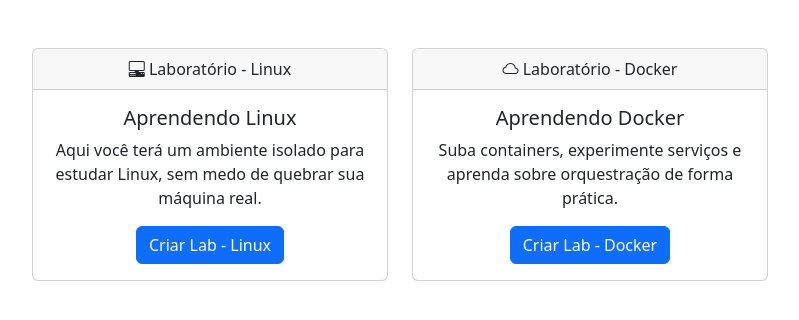
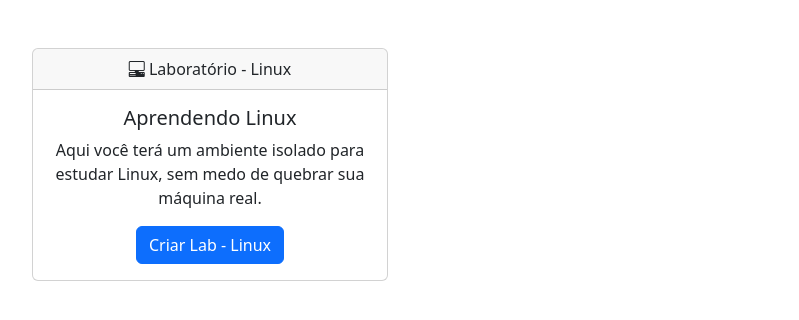
Before and after one commit to UlissesRibeiro/pegando-na-mao-do-dev, a PHP site: page / in a window 1280 px wide. Shown: the part 56-376 px from the top of the page, without its empty margins (50-849 px from the left). Run offline with PHP 8.4, Linux system fonts and the light colour scheme; some web fonts are replaced.

Commit message:
w.i.p : lab_linux

```diff
--- a/index.php
+++ b/index.php
@@ -33,19 +33,6 @@ include 'includes/bootstrap.php';
             </div>
         </div>
 
-        <div class="col-md-4">
-            <div class="card text-center">
-                <div class="card-header">
-                    <i class="bi bi-cloud"></i> Laboratório - Docker
-                </div>
-                <div class="card-body">
-                    <h5 class="card-title">Aprendendo Docker</h5>
-                    <p class="card-text">Suba containers, experimente serviços e aprenda sobre orquestração de forma prática.</p>
-                    <a href="create_lab_docker.php" class="btn btn-primary">Criar Lab - Docker</a>
-                </div>
-            </div>
-        </div>
-
     </div>
 </section>
 
```
